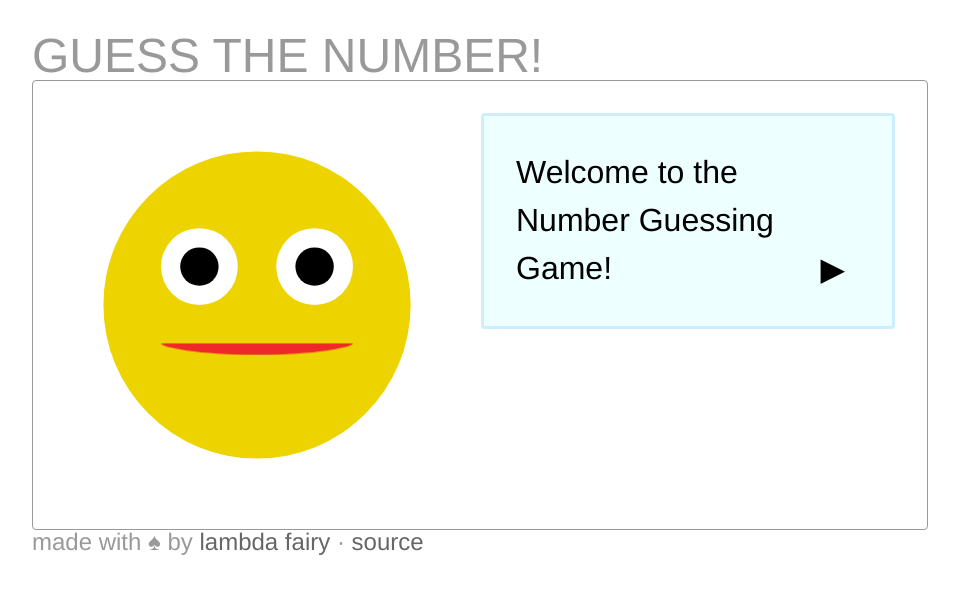
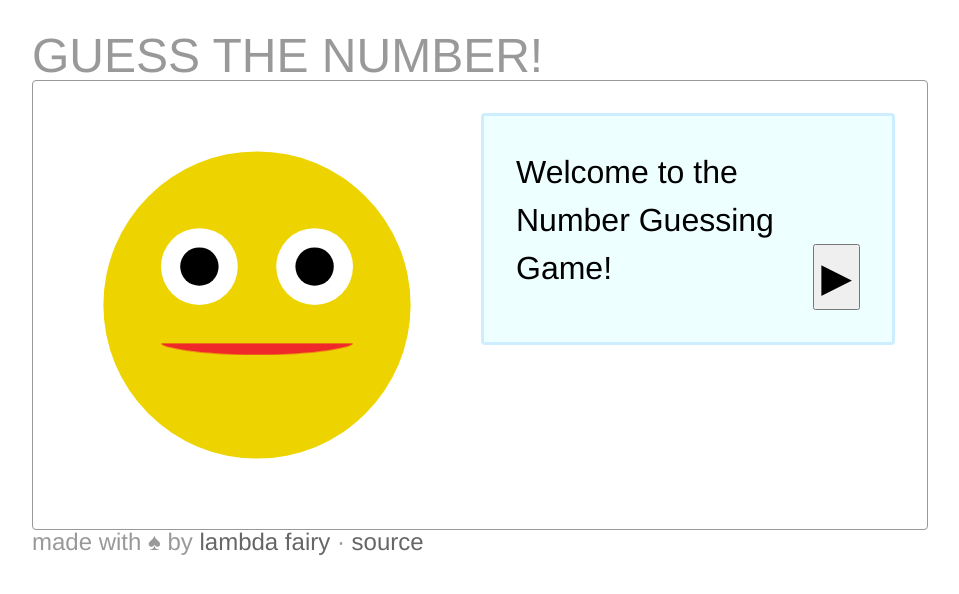
Before and after one commit to lambda-fairy/gtn, a plain HTML site: page index.html in a window 1280 px wide. Shown: the whole page, without its empty margins (160-1119 px from the left). Drawn offline with Linux system fonts and the light colour scheme.

Commit message:
Make the arrow button a bit bigger
Fixes #8

```diff
--- a/gtn.css
+++ b/gtn.css
@@ -96,8 +96,7 @@ button:focus {
 }
 
 .ok {
-  background: none;
-  border: none;
+  font-size: 1.25rem;
 }
 
 #dialog {
--- a/index.html
+++ b/index.html
@@ -18,12 +18,12 @@
     <p id="chances">Guesses left: <span id="chances-text">???</span>
     <p id="dialog">
       <span id="dialog-text"></span>
-      <button id="dialog-ok" class="ok" style="display: none">&nbsp;▶&nbsp;</button>
+      <button id="dialog-ok" class="ok" style="display: none">▶</button>
     </p>
     <div id="input" style="display: none">
       <form id="input-form">
         <input type="number" id="input-text" min="1" max="100">
-        <button id="input-ok" class="ok">&nbsp;▶&nbsp;</button>
+        <button id="input-ok" class="ok">▶</button>
       </form>
     </div>
     <button id="play-again" style="display: none">Play again</button>
```
